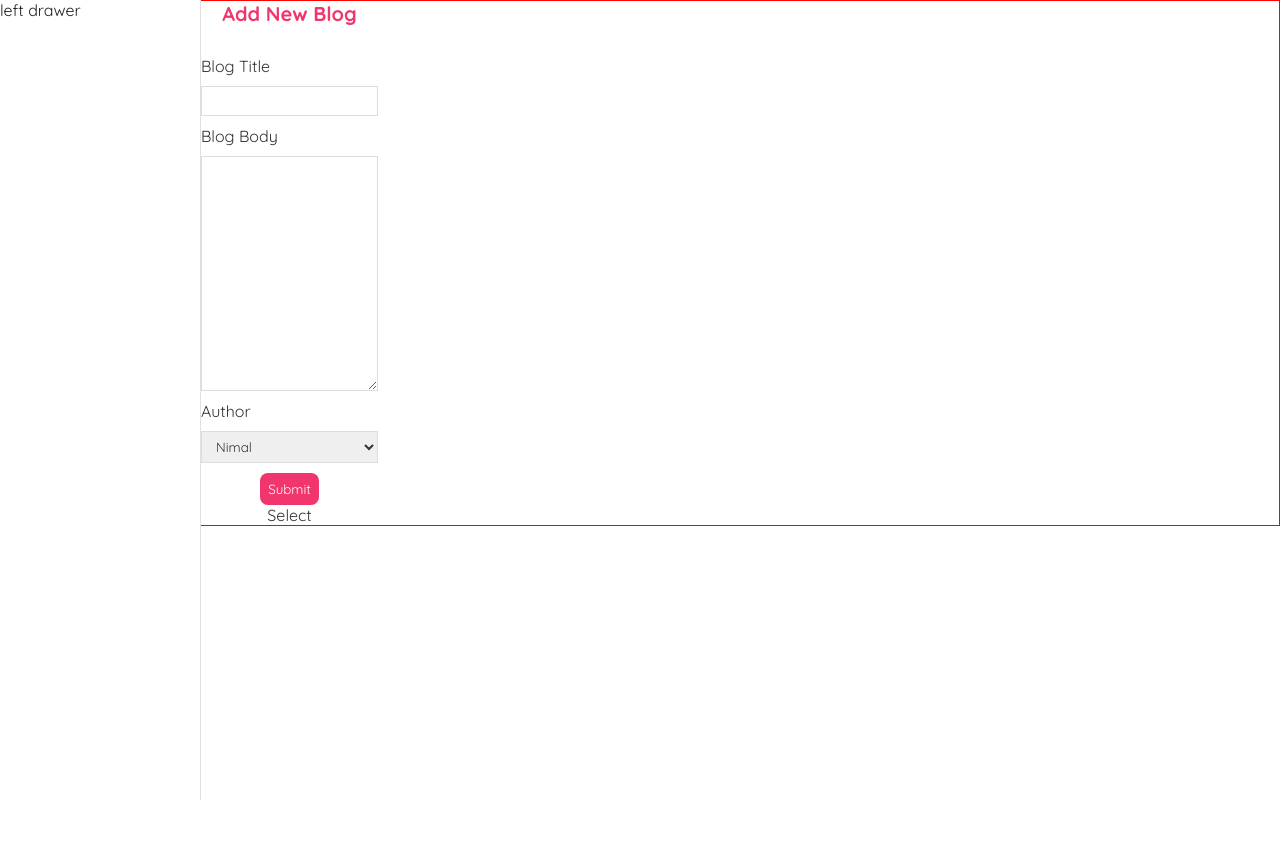
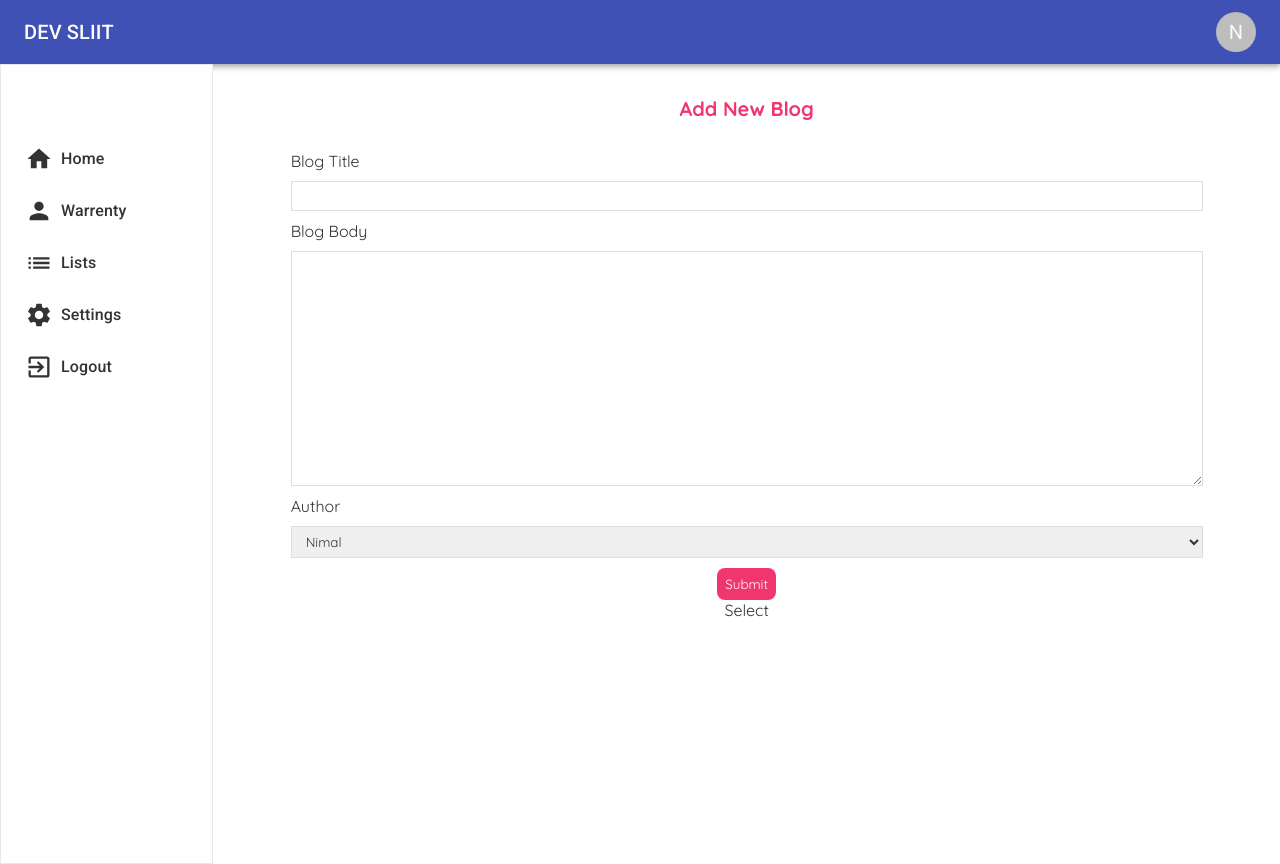
Before and after one commit to heshanm27/MachineReactWeb, a React (Create React App) app: page /Create in a window 1280 px wide. Before the commit the page ends 800 px from the top, so only its background shows below. Built offline with nearby package versions, Linux system fonts and the light colour scheme.

Commit message:
ui
ui change

```diff
--- a/public/index.html
+++ b/public/index.html
@@ -15,6 +15,8 @@
       user's mobile device or desktop. See https://developers.google.com/web/fundamentals/web-app-manifest/
     -->
     <link rel="manifest" href="%PUBLIC_URL%/manifest.json" />
+    <!--Roboto front Link-->
+    <link rel="stylesheet" href="https://fonts.googleapis.com/css?family=Roboto:300,400,500,700&display=swap" />
     <!--
       Notice the use of %PUBLIC_URL% in the tags above.
       It will be replaced with the URL of the `public` folder during the build.
--- a/src/App.js
+++ b/src/App.js
@@ -4,16 +4,35 @@ import { Route, Routes,Router } from "react-router-dom";
 import Create from "./Create";
 import BlogDetails from "./ComponentTemplate/BlogDetails";
 import NotFound from "./Notfound";
-import Layout from "./Layout/Layout";
-import Test from "./ComponentTemplate/Testlayout"
+import NavBar from "./Bars/NavBar/NavBar";
+import { Grid } from "@material-ui/core";
+import Feed from "./Bars/Feed/Feed";
+import SideBar from "./Bars/SideBar/SideBar";
+
+
 function App() {
   return (
     <div className="App">
 
+    <NavBar/>
+     <Grid container>
+        <Grid item sm={2}>
+        <SideBar/>
+        </Grid>
+        <Grid item sm={10}>
+        <Routes>
+          <Route element={<Feed/>}>
+            <Route exact path="/" element={<Home />} />
+            <Route path="/Create" element={<Create />} />
+            <Route path="/blog/:id" element={<BlogDetails />} />
+            <Route path="*" element={<NotFound />} />
+            </Route>
+          </Routes>
 
+        </Grid>
+     </Grid>
 
-
-
+      {/*}
 
           <Routes>
           <Route element={<Layout/>}>
@@ -24,7 +43,7 @@ function App() {
             </Route>
           </Routes>
 
-
+    {*/}
     </div>
   );
 }
--- /dev/null
+++ b/src/Bars/Feed/Feed.js
@@ -0,0 +1,33 @@
+import React from 'react'
+import { Outlet} from "react-router";
+import { Container, makeStyles, Typography } from "@material-ui/core";
+
+const useStyles = makeStyles((theme) => ({
+
+    content: {
+        flexGrow: 1,
+        height: '100vh',
+        overflow: 'auto',
+      },
+      container: {
+        paddingTop: theme.spacing(4),
+        paddingBottom: theme.spacing(4),
+      },
+
+
+}))
+
+
+export default function Feed() {
+
+    const classes =useStyles();
+    return (
+        <div className={classes.root}>
+              <main className={classes.content}>
+              <Container maxWidth="md" className={classes.container}>
+            <Outlet />
+            </Container>
+            </main>
+        </div>
+    )
+}
--- a/src/Bars/NavBar/NavBar.js
+++ b/src/Bars/NavBar/NavBar.js
@@ -1,9 +1,51 @@
+import { AppBar, Toolbar, Typography } from '@material-ui/core'
 import React from 'react'
+import { makeStyles } from '@material-ui/core/styles';
+import Avatar from '@material-ui/core/Avatar';
+
+
+const useStyle = makeStyles(theme=>({
+
+    logoLg:{
+        color:"white",
+        display:'none',
+        [theme.breakpoints.up("sm")]:{
+            display:'block'
+        },
+    },
+    logoSm:{
+        display:'block',
+        [theme.breakpoints.up('sm')]:{
+            display:'none'
+        }
+    },
+    toolbar:{
+        display:'flex',
+        justifyContent:'space-between'
+    }
+
+}))
+
+
+
 
 export default function NavBar() {
+
+    const classes = useStyle();
     return (
-        <div>
+        <AppBar position='static'>
+            <Toolbar className={classes.toolbar}>
+                <Typography variant='h6' className={classes.logoLg}>
+                        DEV SLIIT
+                </Typography>
+                <Typography variant='h6' className={classes.logoSm}>
+                        SLIIT
+                </Typography>
+                <div>
+                <Avatar className={classes.orange}>N</Avatar>
+                </div>
 
-        </div>
+            </Toolbar>
+        </AppBar>
     )
 }
--- /dev/null
+++ b/src/Bars/SideBar/SideBar.js
@@ -0,0 +1,85 @@
+import { Container, makeStyles, Typography } from "@material-ui/core";
+import {
+  Bookmark,
+  List,
+  ExitToApp,
+  Home,
+  Person,
+  PhotoCamera,
+  PlayCircleOutline,
+  Settings,
+  Storefront,
+  TabletMac,
+} from "@material-ui/icons";
+
+const useStyles = makeStyles((theme) => ({
+  container: {
+    height: "100vh",
+    color: "white",
+    paddingTop: theme.spacing(10),
+    position: "sticky",
+    top: 0,
+    [theme.breakpoints.up("sm")]: {
+      backgroundColor: "white",
+      color: "#555",
+      border: "1px solid #ece7e7",
+    },
+    [theme.breakpoints.down("sm")]: {
+        backgroundColor: "white",
+        color: "#555",
+        border: "1px solid #ece7e7",
+      },
+  },
+  item: {
+    display: "flex",
+    alignItems: "center",
+    marginBottom: theme.spacing(4),
+    [theme.breakpoints.up("sm")]: {
+      marginBottom: theme.spacing(3),
+      cursor: "pointer",
+    },
+  },
+  icon: {
+    marginRight: theme.spacing(1),
+    [theme.breakpoints.up("sm")]: {
+      fontSize: "28px",
+    },
+  },
+  text: {
+    fontWeight: 500,
+    [theme.breakpoints.down("sm")]: {
+      display: "none",
+    },
+  },
+}));
+
+const SideBar = () => {
+  const classes = useStyles();
+  return (
+    <Container className={classes.container}>
+      <div className={classes.item}>
+        <Home className={classes.icon}  />
+        <Typography className={classes.text}>Home</Typography>
+      </div>
+      <div className={classes.item}>
+        <Person className={classes.icon} />
+        <Typography className={classes.text}>Warrenty</Typography>
+      </div>
+      <div className={classes.item}>
+        <List className={classes.icon} />
+        <Typography className={classes.text}>Lists</Typography>
+      </div>
+
+      <div className={classes.item}>
+        <Settings className={classes.icon} />
+        <Typography className={classes.text}>Settings</Typography>
+      </div>
+      <div className={classes.item}>
+        <ExitToApp className={classes.icon} />
+        <Typography className={classes.text}>Logout</Typography>
+      </div>
+    </Container>
+  );
+};
+
+export default SideBar;
--- a/src/Navbar.js
+++ b/src/Navbar.js
@@ -1,7 +1,7 @@
-import { AppBar,  Toolbar, Typography } from "@mui/material";
+import { AppBar,  Toolbar, Typography } from "@material-ui/core";
 import { Link } from "react-router-dom";
 
-import { makeStyles } from "@mui/styles";
+import { makeStyles } from '@material-ui/core/styles';
 
 const useStyles = makeStyles(()=>{
 
--- a/src/index.css
+++ b/src/index.css
@@ -54,6 +54,7 @@
 }
 
 .Create{
+  max-width: 100%;
   margin: 0px auto;
   text-align: center;
 }
--- a/src/index.js
+++ b/src/index.js
@@ -3,12 +3,15 @@ import ReactDOM from 'react-dom';
 import './index.css';
 import App from './App';
 import {BrowserRouter} from 'react-router-dom'
-
+import {theme} from './theme/theme'
+import { ThemeProvider } from '@material-ui/core';
 
 ReactDOM.render(
   <React.StrictMode>
   <BrowserRouter>
+
     <App />
+
     </BrowserRouter>
   </React.StrictMode>,
   document.getElementById('root')
--- /dev/null
+++ b/src/theme/theme.js
@@ -0,0 +1,12 @@
+import { createTheme } from "@material-ui/core";
+import { purple } from "@material-ui/core/colors";
+
+export const theme  = createTheme({
+
+    palette:{
+        primary:{
+            main:purple[700]
+        }
+    }
+
+})
```
Also changed, not shown: package.json (+2 -6 lines), src/Home.js (+0 -7 lines), 1 other file (tests, documents, lock files or other folders).
